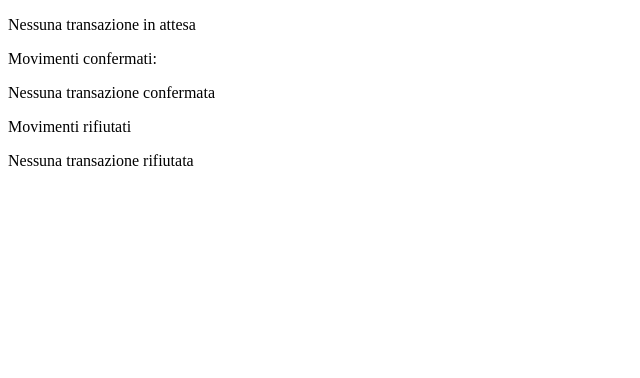
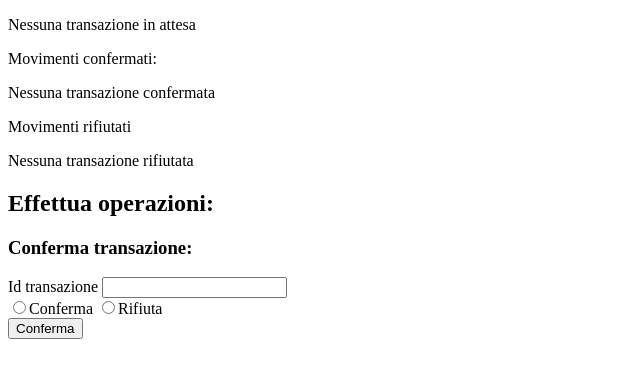
Before and after one commit to Umbriel24/Php_Uni-progetti, a PHP site: page /homepageEsercente.php in a window 1280 px wide. Shown: the part 244-622 px from the top of the page, without its empty margins (0-640 px from the left). Run offline with PHP 8.4, Linux system fonts and the light colour scheme; the visitor is signed in with stand-in values (Sample User, id 1); tables that the repository leaves empty or names only in its code hold one stand-in row (values such as "Sample post").

Commit message:
Quasi finito di mettere transazioni

```diff
--- a/progetto2/ComandiSQL/Sql_GetQuery.php
+++ b/progetto2/ComandiSQL/Sql_GetQuery.php
@@ -2,6 +2,8 @@
 require __DIR__ .  '/../CartellaDB/database.php';
 
 //GET QUERY
+
+//Acquirente---
 function getMovimentiInAttesa($id_contoCorrente)
 {
     $query = "SELECT * FROM progetto2_Transazione WHERE id_conto_acquirente = $id_contoCorrente && esito_transazione = 'in attesa'";
@@ -21,6 +23,29 @@ function getMovimentiRifiutati($id_contoCorrente)
     $risultato = EseguiQuery($query);
     return $risultato;
 }
+//Acquirente---
+
+//Esercente---
+function getMovimentiInAttesaEsercente($id_contoCorrente)
+{
+    $query = "SELECT * FROM progetto2_Transazione WHERE id_conto_esercente = $id_contoCorrente && esito_transazione = 'in attesa'";
+    $risultato = EseguiQuery($query);
+    return $risultato;
+}
+
+function getMovimentiConfermatiEsercente($id_contoCorrente){
+    $query = "SELECT * FROM progetto2_Transazione WHERE id_conto_esercente = $id_contoCorrente && esito_transazione = 'confermata'";
+    $risultato = EseguiQuery($query);
+    return $risultato;
+}
+
+function getMovimentiRifiutatiEsercente($id_contoCorrente)
+{
+    $query = "SELECT * FROM progetto2_Transazione WHERE id_conto_esercente = $id_contoCorrente && esito_transazione = 'rifiutata'";
+    $risultato = EseguiQuery($query);
+    return $risultato;
+}
+//Esercente---
 
 function getIdContoByIdUtente($id_utente)
 {
@@ -92,3 +117,17 @@ function Verifica_UtenteEsercente($id_utente): bool
     }
     return false;
 }
+
+//Function check (non esiste in questa versione di MariaDB
+function CheckSaldoAcquirente($id_transazione) {
+    $query = "SELECT id_conto_acquirente, importo FROM progetto2_Transazione WHERE id_transazione = $id_transazione";
+    $risultatoQuery = EseguiQuery($query);
+    $id_conto_acquirente = $risultatoQuery->fields['id_conto_acquirente'];
+    $importo = $risultatoQuery->fields['importo'];
+
+    $query2 = "SELECT saldo from progetto2_ContoCorrente WHERE id_contocorrente = $id_conto_acquirente";
+    $risultato = EseguiQuery($query2);
+    $saldo = $risultato->fields['saldo'];
+    if($saldo >= $importo) return true;
+    return false;
+}
--- a/progetto2/homepageEsercente.php
+++ b/progetto2/homepageEsercente.php
@@ -17,9 +17,9 @@ $saldo = getSaldoById($_SESSION['id_utente']);
 $id_contoCorrente = getIdContoByIdUtente($_SESSION['id_utente']);
 
 //Ottieni movimenti da conto
-$queryMovimentiInAttesa = getMovimentiInAttesa($id_contoCorrente);
-$queryMovimentiConfermati =  getMovimentiConfermati($id_contoCorrente);
-$queryMovimentiRifiutati = getMovimentiRifiutati($id_contoCorrente);
+$queryMovimentiInAttesa = getMovimentiInAttesaEsercente($id_contoCorrente);
+$queryMovimentiConfermati =  getMovimentiConfermatiEsercente($id_contoCorrente);
+$queryMovimentiRifiutati = getMovimentiRifiutatiEsercente($id_contoCorrente);
 
 ?>
 
@@ -101,4 +101,21 @@ $queryMovimentiRifiutati = getMovimentiRifiutati($id_contoCorrente);
     }
     ?>
 </div>
+
+<h2>Effettua operazioni:</h2>
+
+<h3>Conferma transazione:</h3>
+<form method="POST">
+    <div>
+        <label>Id transazione</label>
+        <input name="id_utente" required>
+    </div>
+    <div>
+        <label><input type="radio" name="azione" value="conferma" required>Conferma</label>
+        <label><input type="radio" name="azione" value="rifiuta"  >Rifiuta</label>
+    </div>
+    <button name="submit">Conferma</button>
+</form>
+
+
 </body>
--- a/progetto2/login.php
+++ b/progetto2/login.php
@@ -50,8 +50,8 @@ if ($_SERVER['REQUEST_METHOD'] == 'POST') {
 <!-- Form HTML -->
 <p><a href="index.php">Torna all'index</a></p>
 
-<p>Debug LOGIN ESERCENTE: EsercenteTest@gmail.com </p>
-<p>DEBUG PASS:  1234</p>
+<p>Debug LOGIN ESERCENTE: abunda@gmail.com </p>
+<p>DEBUG PASS:  abundala</p>
 <div></div>
 <p>Debug LOGIN ACQUIRENTE: TestAccount@gmail.com </p>
 <p>DEBUG PASS:  1234</p>
```
